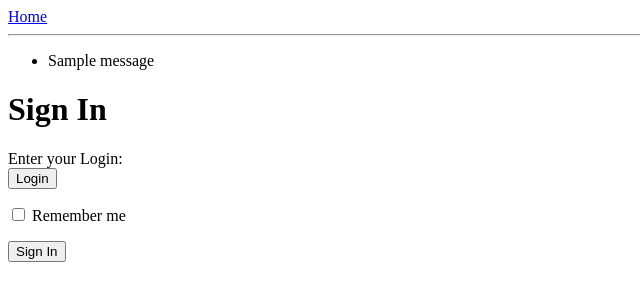
After one commit to starboss1/totalizator, a Python web app: template app/templates/authentication/login.html in a window 1280 px wide. The commit adds this page. Shown: the top 301 px of the page, without its empty margins (0-640 px from the left). Run offline with Jinja, Linux system fonts and the light colour scheme; the template is opened without the code that fills it, so the values that code supplies are empty, except form fields; one stand-in notice (Sample message) is shown; form fields are guessed from the names that the template uses.

Commit message:
Add authentication controller, base loginForm

```diff
--- a/app/__init__.py
+++ b/app/__init__.py
@@ -1,11 +1,13 @@
 from flask import Flask
 from config import config_object
-from app.controllers import index_blueprint
+from app.controllers import index_blueprint, authentication_blueprint
 
 
 def start_app():
     app = Flask(__name__)
     app.config.from_object(config_object)
+
     app.register_blueprint(index_blueprint)
+    app.register_blueprint(authentication_blueprint)
 
     return app
--- a/app/controllers/__init__.py
+++ b/app/controllers/__init__.py
@@ -1,3 +1,4 @@
 from app.controllers.index_controller import index_blueprint
+from app.controllers.authentication_controller import authentication_blueprint
 
-__all__ = ['index_blueprint']
+__all__ = ['index_blueprint', 'authentication_blueprint']
--- /dev/null
+++ b/app/templates/authentication/login.html
@@ -0,0 +1,15 @@
+{% extends 'common/layout.html' %}
+
+{% block content %}
+<h1>Sign In</h1>
+<form action="" method="post" name="login">
+    {{ form.hidden_tag() }}
+    <p>
+        Enter your Login:<br>
+        {{ form.login(size=80) }}<br>
+    </p>
+    <p>{{ form.remember_me }} Remember me</p>
+    <p><input type="submit" value="Sign In"></p>
+
+</form>
+{% endblock %}
--- a/app/templates/common/layout.html
+++ b/app/templates/common/layout.html
@@ -4,11 +4,21 @@
     <meta charset="UTF-8">
     <meta name="viewport"
           content="width=device-width, user-scalable=no, initial-scale=1.0, maximum-scale=1.0, minimum-scale=1.0">
-
     <title>{% block title %} Totalizator {% endblock %}</title>
 </head>
 <body>
     <div>
+    <a href="/">Home</a>
+    <hr>
+    {% with messages = get_flashed_messages() %}
+    {% if messages %}
+    <ul>
+    {% for message in messages %}
+        <li>{{ message }} </li>
+    {% endfor %}
+    </ul>
+    {% endif %}
+    {% endwith %}
         {% block main %}
             {% block content %}{% endblock %}
         {% endblock %}
--- a/config.py
+++ b/config.py
@@ -9,6 +9,7 @@ class Config(object):
     CSRF_ENABLED = True
     PORT = 8000
     HOST = "localhost"
+    SECRET_KEY = 'course-work-totalizator-secret'
 
 
 class ProductionConfig(Config):
--- a/requirements.txt
+++ b/requirements.txt
@@ -1,3 +1,4 @@
 Flask
 Jinja2
 python-dotenv
+Flask-WTF
```
Also changed, not shown: app/controllers/authentication_controller.py (added, +13 -0 lines), app/forms/UserLoginForm.py (added, +8 -0 lines).
